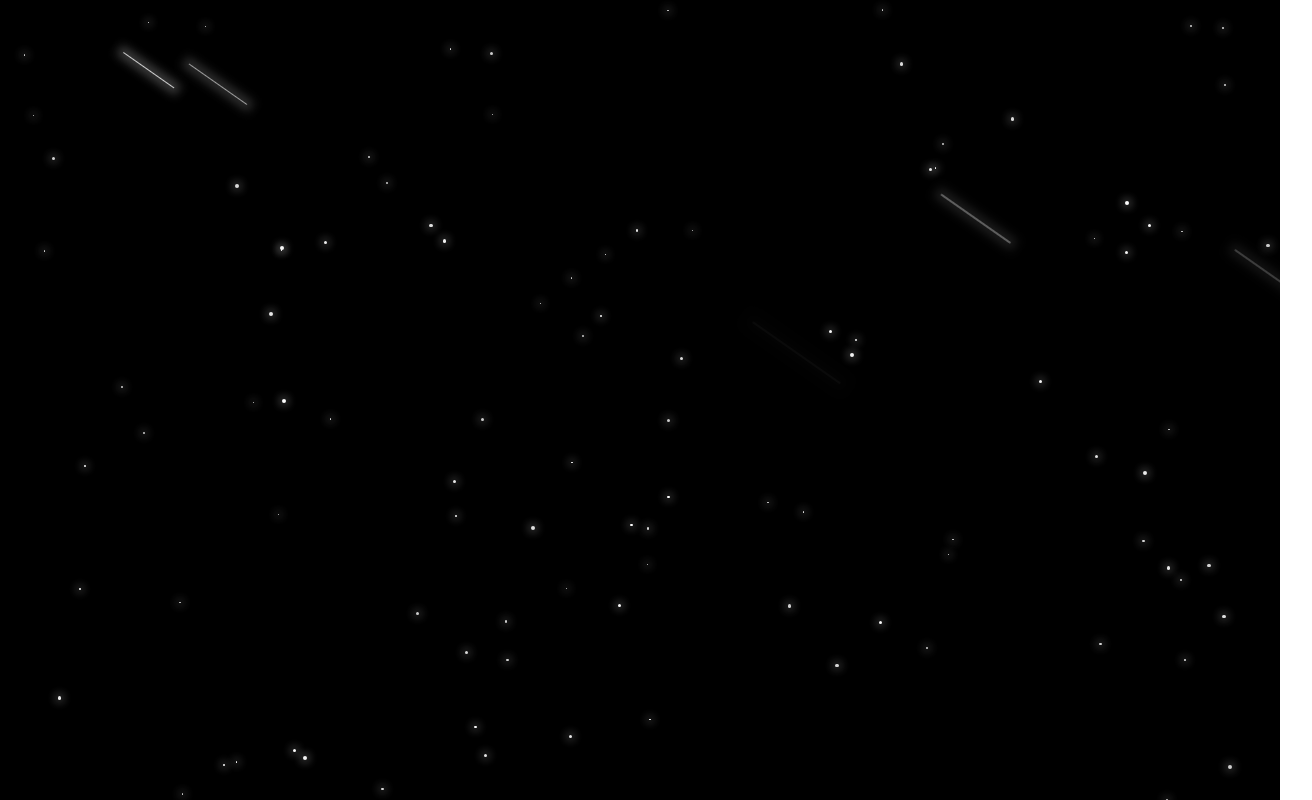
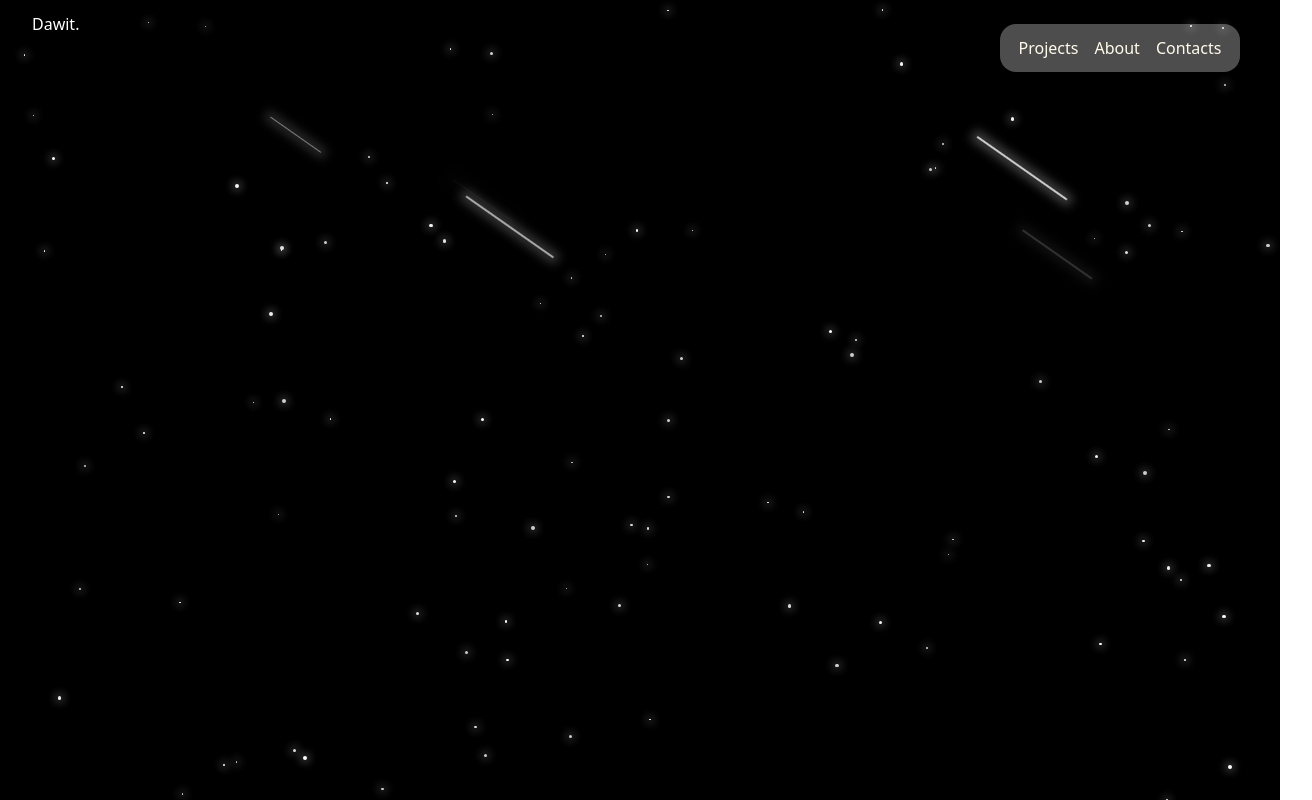
Before and after one commit to Dawit-coder/dawitteshome, a React (Vite) app: page / in a window 1280 px wide. Shown: the whole page, 1312 px wide, since content can reach past the window. Built offline with nearby package versions, Linux system fonts and the light colour scheme.

Commit message:
Add Navbar with react-scroll links and sections setup

```diff
--- a/package.json
+++ b/package.json
@@ -14,6 +14,7 @@
     "react": "^19.1.1",
     "react-dom": "^19.1.1",
     "react-router-dom": "^7.8.0",
+    "react-scroll": "^1.9.3",
     "tailwind-merge": "^3.3.1",
     "tailwindcss": "^4.1.11"
   },
--- /dev/null
+++ b/src/Components/Navbar.jsx
@@ -0,0 +1,53 @@
+import { Link } from "react-scroll"
+
+const Navbar = () => {
+  return (
+    <nav>
+        <div className="text-white relative left-8 top-3">
+            Dawit.
+        </div>
+        <div className='bg-white/30 text-amber-50 absolute right-10 w-60 rounded-2xl border-none'>
+            <ul className='flex justify-center gap-4 m-3'>
+                  <li>
+                    <Link
+                    to="Projects"
+                    smooth={true}
+                    duration={500}
+                    spy={true}
+                    offset={-80}
+                    className="cursor-pointer"
+                    >
+                      Projects
+                    </Link>
+                  </li>
+                  <li>
+                    <Link
+                    to="About"
+                    smooth={true}
+                    duration={500}
+                    spy={true}
+                    offset={-80}
+                    className="cursor-pointer"
+                    >
+                      About
+                    </Link>
+                  </li>
+                  <li>
+                    <Link
+                    to="Contacts"
+                    smooth={true}
+                    duration={500}
+                    spy={true}
+                    offset={-80}
+                    className="cursor-pointer"
+                    >
+                      Contacts
+                    </Link>
+                  </li>
+            </ul>
+        </div>
+    </nav>
+  )
+}
+
+export default Navbar
--- a/src/Pages/Home.jsx
+++ b/src/Pages/Home.jsx
@@ -1,10 +1,13 @@
 import React from 'react'
 import StarBackground from '../Components/StarBackground'
+import Navbar from '../Components/Navbar'
+
 
 const Home = () => {
   return (
     <div>
       <StarBackground/>
+      <Navbar/>
     </div>
   )
 }
```
Also changed, not shown: 1 other file (tests, documents, lock files or other folders).
